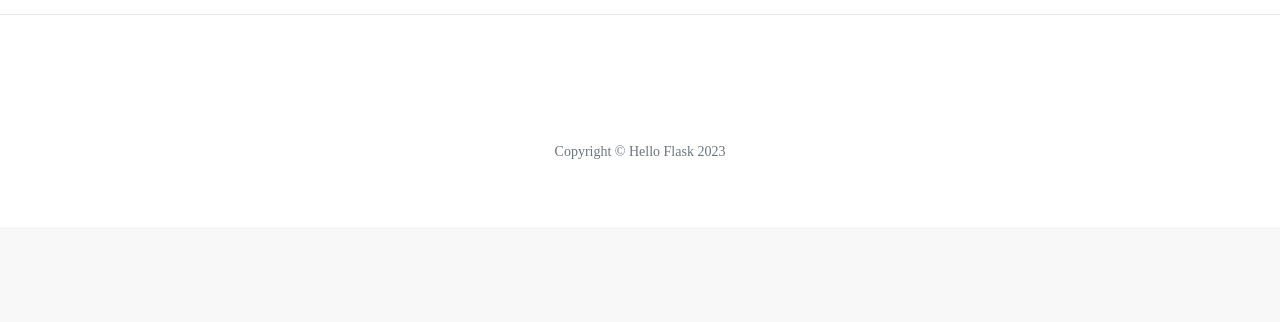
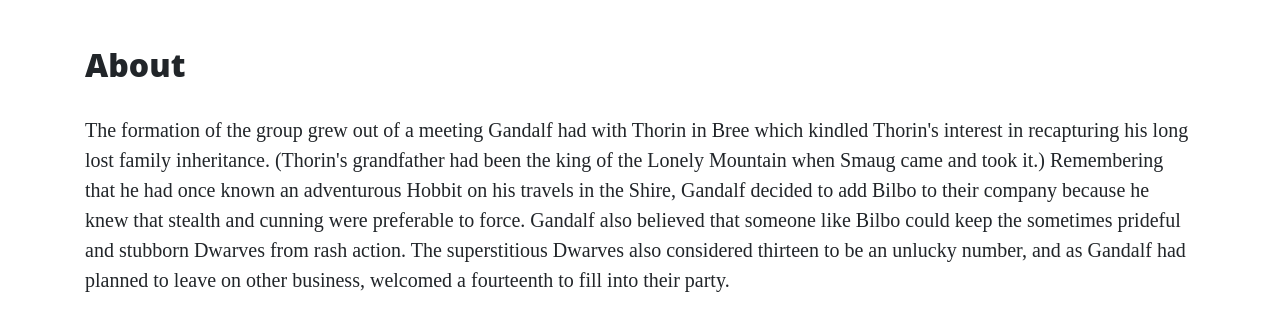
Before and after one commit to ricocatford/thorin-flask-app, a Flask app: page /about in a window 1280 px wide. Shown: the part 632-954 px from the top of the page. Before the commit the page ends 791 px from the top, so only its background shows below. Run offline with Flask 2, Linux system fonts and the light colour scheme; some libraries are stand-ins or nearby versions.

Commit message:
Added data in JSON format and displayed it onto About page.

```diff
--- a/app.py
+++ b/app.py
@@ -1,4 +1,5 @@
 import os
+import json
 from flask import Flask, render_template
 
 
@@ -12,17 +13,20 @@ def index():
 
 @app.route("/about")
 def about():
-    return render_template("about.html")
+    data = []
+    with open("data/company.json", "r") as json_data:
+        data = json.load(json_data)
+    return render_template("about.html", page_title="About", company=data)
 
 
 @app.route("/contact")
 def contact():
-    return render_template("contact.html")
+    return render_template("contact.html", page_title="Contact")
 
 
 @app.route("/careers")
 def careers():
-    return render_template("careers.html")
+    return render_template("careers.html", page_title="Careers")
 
 
 if __name__ == "__main__":
--- /dev/null
+++ b/static/css/style.css
@@ -0,0 +1,3 @@
+.col-md-5 img {
+    width: 100%;
+}
--- a/templates/about.html
+++ b/templates/about.html
@@ -1,6 +1,51 @@
 {% extends "base.html" %}
 {% block content %}
-    <h1>
-       About Us
-    </h1>
+
+    <h2>{{ page_title }}</h2>
+    <p>
+        The formation of the group grew out of a meeting Gandalf had with Thorin in Bree which kindled Thorin's interest in
+		recapturing his long lost family inheritance. (Thorin's grandfather had been the king of the Lonely Mountain when
+		Smaug came and took it.) Remembering that he had once known an adventurous Hobbit on his travels in the Shire,
+		Gandalf decided to add Bilbo to their company because he knew that stealth and cunning were preferable to force.
+		Gandalf also believed that someone like Bilbo could keep the sometimes prideful and stubborn Dwarves from rash
+		action. The superstitious Dwarves also considered thirteen to be an unlucky number, and as Gandalf had planned to
+		leave on other business, welcomed a fourteenth to fill into their party.
+    </p>
+
+    {% for member in company %}
+
+        <div class="row featurette">
+
+            {% if loop.index % 2 != 0 %}
+
+                <div class="col-md-7">
+                    <h3>{{ loop.index }}. {{ member.name }}</h3>
+                    <p>{{ member.description }}</p>
+                </div>
+                <div class="col-md-5">
+                    <img src="{{ member.image_source }}" alt="" class="featurette-image image-responsive">
+                </div>
+
+            {% else %}
+
+                <div class="col-md-5">
+                    <img src="{{ member.image_source }}" alt="" class="featurette-image image-responsive">
+                </div>
+                <div class="col-md-7">
+                    <h3>{{ loop.index }}. {{ member.name }}</h3>
+                    <p>{{ member.description }}</p>
+                </div>
+
+            {% endif %}
+
+        </div>
+
+        {% if loop.index != loop.length %}
+
+            <hr class="featurette-divider">
+
+        {% endif %}
+
+    {% endfor %}
+
 {% endblock %}
--- a/templates/base.html
+++ b/templates/base.html
@@ -4,15 +4,16 @@
     <meta charset="UTF-8">
     <meta name="viewport" content="width=device-width, initial-scale=1.0">
     <meta http-equiv="X-UA-Compatible" content="ie=edge">
-    <link rel="stylesheet" href="{{ url_for('static', filename='vendor/bootstrap/css/bootstrap.min.css') }}">
-    <link rel="stylesheet" href="{{ url_for('static', filename='css/clean-blog.min.css') }}">
-    <title>Hello Flask!</title>
+    <link rel="stylesheet" href="{{ url_for('static', filename='vendor/bootstrap/css/bootstrap.min.css') }}" type="text/css">
+    <link rel="stylesheet" href="{{ url_for('static', filename='css/clean-blog.min.css') }}" type="text/css">
+    <link rel="stylesheet" href="{{ url_for('static', filename='css/style.css') }}" type="text/css">
+    <title>Thorin & Company</title>
 </head>
 <body>
 
 	<nav class="navbar navbar-expand-lg navbar-light fixed-top" id="mainNav">
 		<div class="container">
-			<a class="navbar-brand" href="{{ url_for('index') }}">Start Bootstrap</a>
+			<a class="navbar-brand" href="{{ url_for('index') }}">Thorin &amp; Company</a>
 			<button class="navbar-toggler navbar-toggler-right" type="button" data-toggle="collapse" data-target="#navbarResponsive" aria-controls="navbarResponsive" aria-expanded="false" aria-label="Toggle navigation">
 	        Menu
 	        <i class="fas fa-bars"></i>
@@ -37,14 +38,13 @@
 	</nav>
 
 	<!-- Page Header -->
-	<header class="masthead" style="background-image: url('{{ url_for('static', filename='img/home-bg.jpg') }}')">
-		<div class="overlay"></div>
+<header class="masthead" style="background-image: url('https://pre00.deviantart.net/9ae0/th/pre/f/2013/275/8/f/the_hobbit__thorin_and_company_by_art_calavera-d5nay7b.png')">		<div class="overlay"></div>
 		<div class="container">
 			<div class="row">
 				<div class="col-lg-8 col-md-10 mx-auto">
 					<div class="site-heading">
-						<h1>Hello Flask!</h1>
-						<span class="subheading">A Blog Theme by Start Bootstrap, adapted it for Flask</span>
+						<h1>Thorin &amp; Company</h1>
+						<span class="subheading">Thorin and his company of dwarves :)</span>
 					</div>
 				</div>
 			</div>
@@ -92,7 +92,7 @@
 							</a>
 						</li>
 					</ul>
-					<p class="copyright text-muted">Copyright &copy; Hello Flask 2023</p>
+					<p class="copyright text-muted">Copyright &copy; Thorin &amp; Company 2023</p>
 				</div>
 			</div>
 		</div>
--- a/templates/careers.html
+++ b/templates/careers.html
@@ -1,6 +1,4 @@
 {% extends "base.html" %}
 {% block content %}
-    <h1>
-       Careers
-    </h1>
+    <h2>{{ page_title }}</h2>
 {% endblock %}
--- a/templates/contact.html
+++ b/templates/contact.html
@@ -1,6 +1,4 @@
 {% extends "base.html" %}
 {% block content %}
-    <h1>
-       Contact Us
-    </h1>
+    <h2>{{ page_title }}</h2>
 {% endblock %}
```
Also changed, not shown: data/company.json (added, +67 -0 lines).
